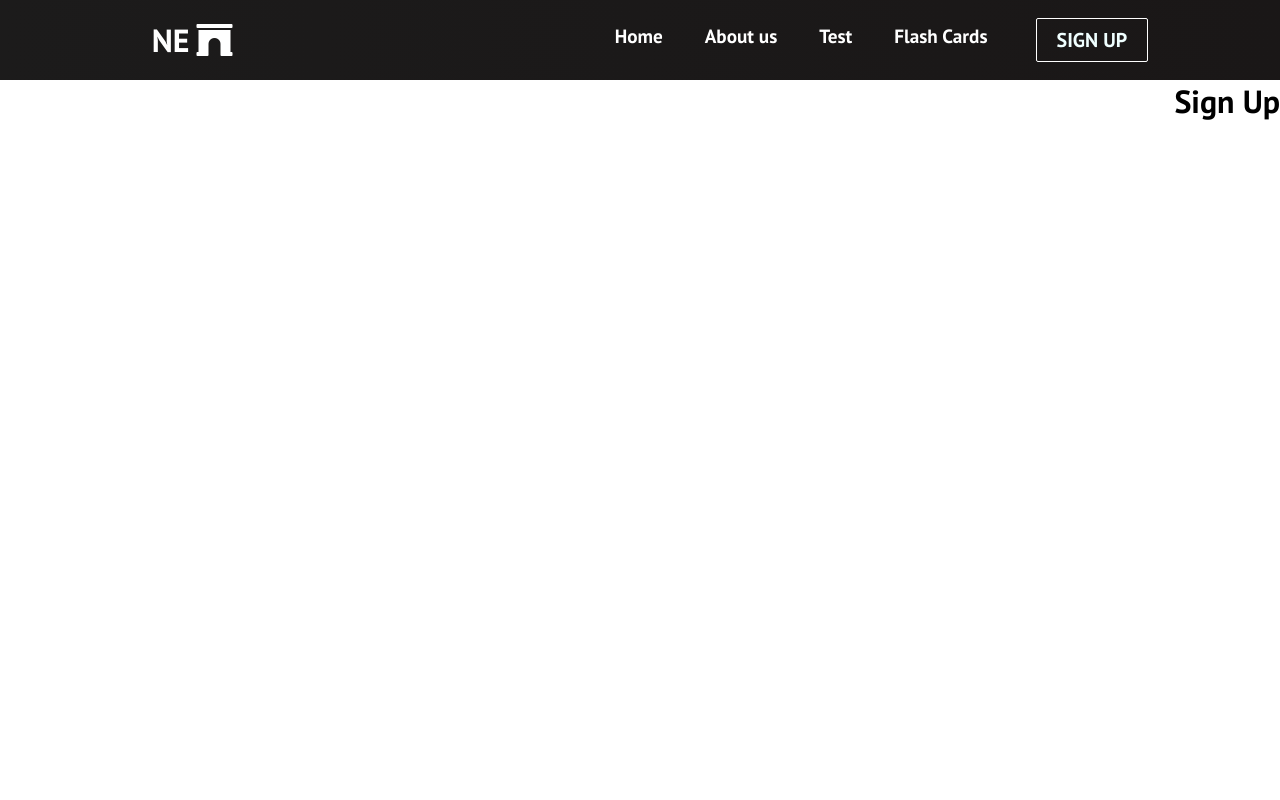
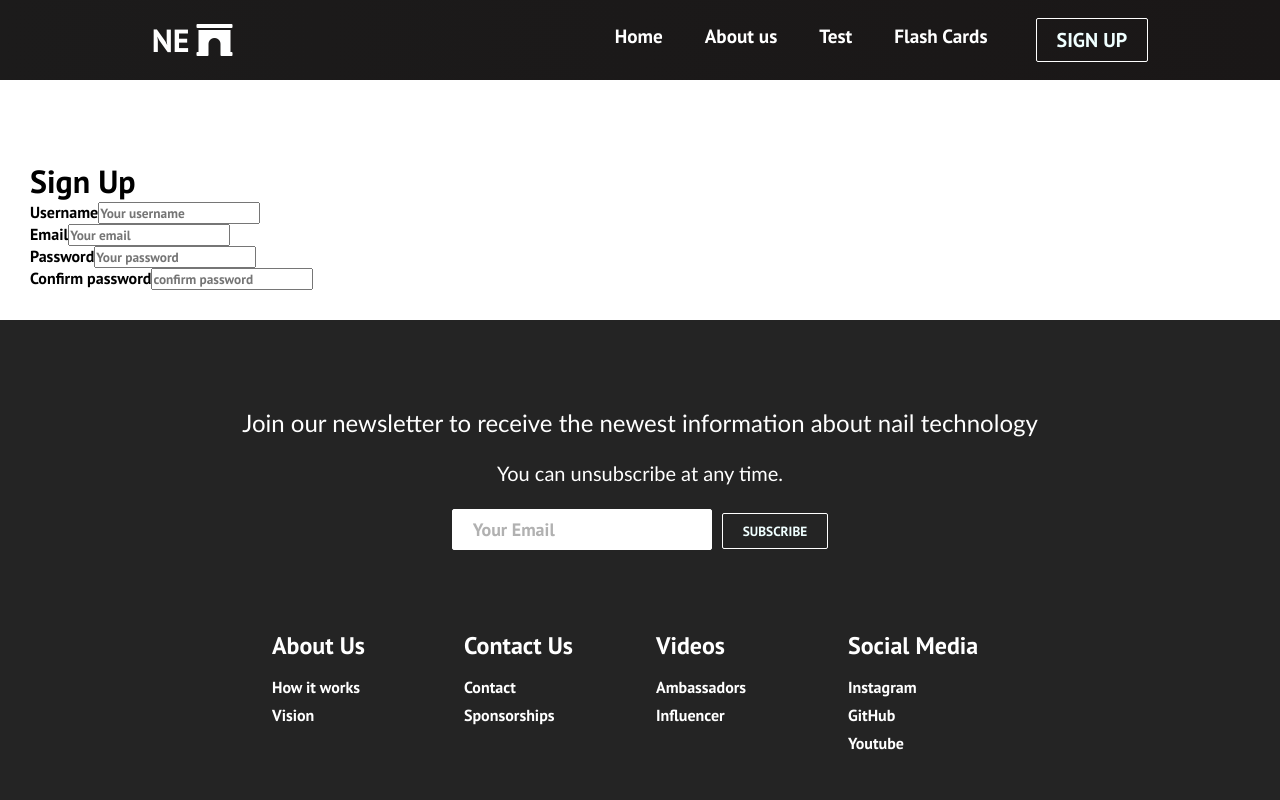
Before and after one commit to olenarostotskyy/react_nail_quiz_practice, a React (Create React App) app: page /sign-up in a window 1280 px wide. Shown: the top 800 px of the page. Built offline with nearby package versions, Linux system fonts and the light colour scheme; a web font is replaced by a local one.

Commit message:
sign-up form

```diff
--- a/package.json
+++ b/package.json
@@ -11,7 +11,9 @@
     "@testing-library/react": "^13.3.0",
     "@testing-library/user-event": "^13.5.0",
     "axios": "^0.27.2",
+    "bootstrap": "^5.2.0",
     "react": "^18.2.0",
+    "react-bootstrap": "^2.5.0",
     "react-dom": "^18.2.0",
     "react-icons": "^4.4.0",
     "react-router-dom": "^6.3.0",
--- a/src/pages/signUp.css
+++ b/src/pages/signUp.css
@@ -1,6 +1,9 @@
-.sign-up-nav-bar{
+.sign-up-container{
     display: flex;
-    justify-content: right;
-    align-items: right;
-    height: 100vh;
+    padding: 20px;
+    margin: 10px;
+
 }
+.sign-up-form{
+    margin-top: 50px;
+}
--- a/src/pages/signUp.js
+++ b/src/pages/signUp.js
@@ -1,10 +1,51 @@
 import React from "react";
 import "./signUp.css";
+import { Form, Button } from "react-bootstrap";
 
 const SignUp = () => {
   return (
-    <div className="sign-up-nav-bar">
-      <h1>Sign Up</h1>
+    <div className="sign-up-container">
+      <div className="sign-up-form">
+        <h1>Sign Up</h1>
+        <form>
+          <Form.Group>
+            <Form.Label>Username</Form.Label>
+            <Form.Control
+              type="text"
+              placeholder="Your username"
+              // value={username}
+              name="username"
+            />
+          </Form.Group>
+          <Form.Group>
+            <Form.Label>Email</Form.Label>
+            <Form.Control
+              type="email"
+              placeholder="Your email"
+              // value={email}
+              name="email"
+            />
+          </Form.Group>
+          <Form.Group>
+            <Form.Label>Password</Form.Label>
+            <Form.Control
+              type="password"
+              placeholder="Your password"
+              // value={password}
+              name="password"
+            />
+          </Form.Group>
+          <Form.Group>
+            <Form.Label>Confirm password</Form.Label>
+            <Form.Control
+              type="password"
+              placeholder="confirm password"
+              // value={confirmPassword}
+              name="confirmPassword"
+            />
+          </Form.Group>
+        </form>
+      </div>
     </div>
   );
 };
```
Also changed, not shown: src/pages/LoginForm.css (added), src/pages/LoginForm.js (added), 1 other file (tests, documents, lock files or other folders).
